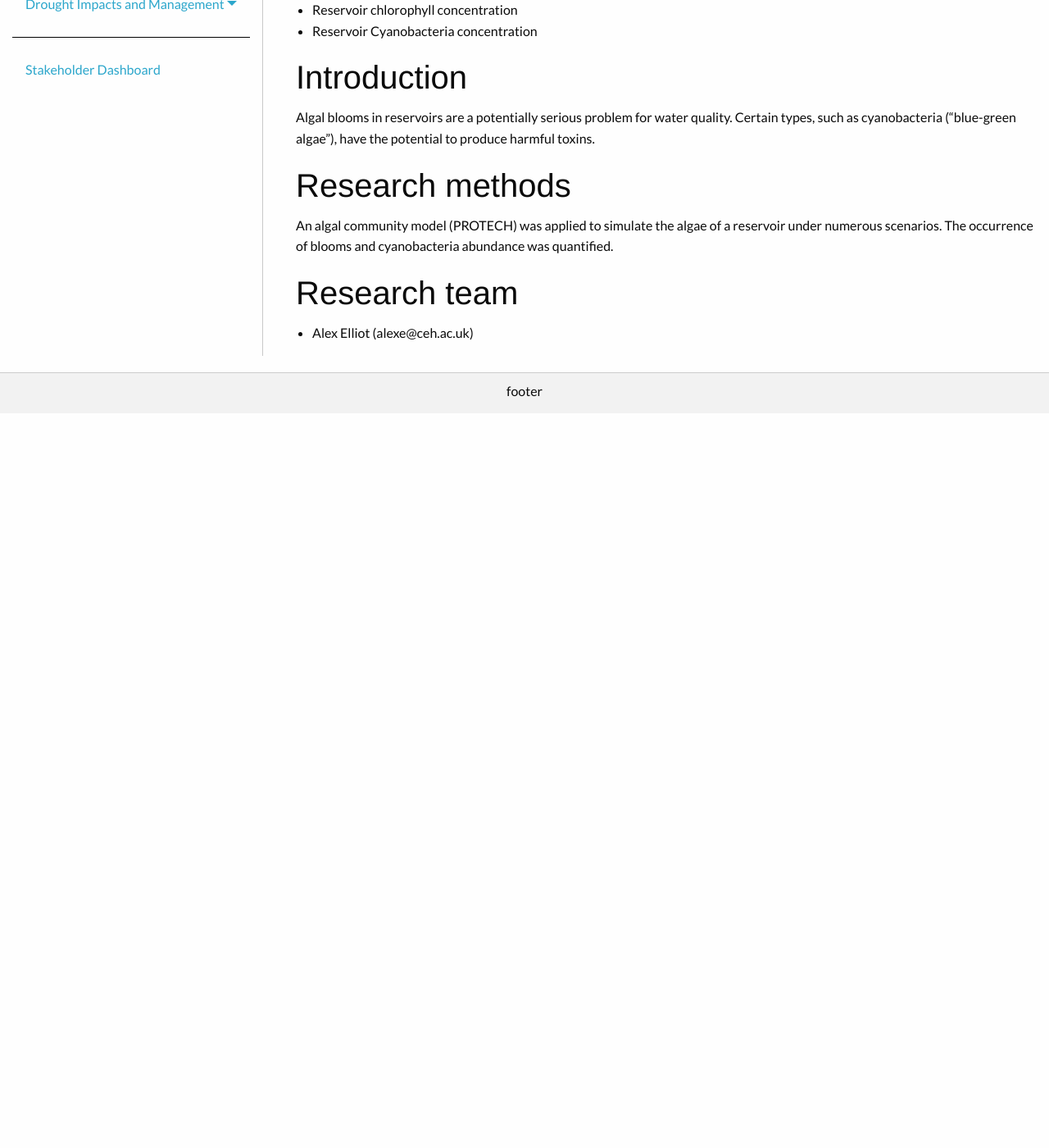
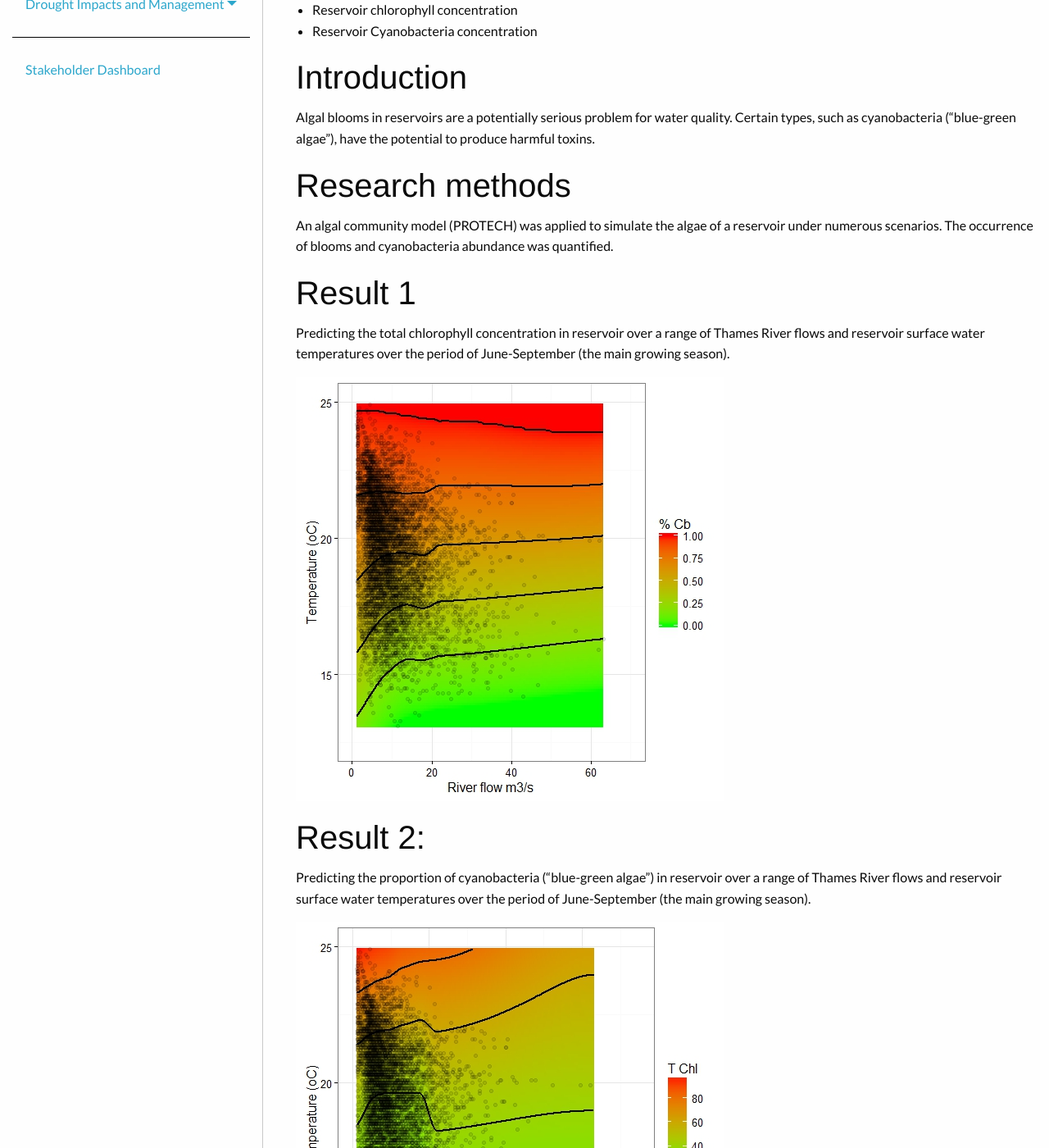
Before and after one commit to VictoriaJJ/mariusdroughtproject.org, a Jekyll site: the page built from _pages/dashboard/science/drought_impacts_management/water_quality/algal_blooms_in_reservoirs.md, in a window 1280 px wide and 1400 px high, scrolled down 270 px. Shown: the whole window at 82% size. Built offline with Jekyll 4.4.1, drawn with Linux system fonts in a browser that asks for light colours; before the commit the page ends 900 px from its top, so only the background shows below that.

Commit message:
Text and figures updated

```diff
--- a/_pages/dashboard/science/drought_impacts_management/water_quality/algal_blooms_in_reservoirs.md
+++ b/_pages/dashboard/science/drought_impacts_management/water_quality/algal_blooms_in_reservoirs.md
@@ -2,7 +2,6 @@
 layout: science
 published: true
 permalink: /dashboard/science/drought_impacts_mgmt/water_quality/abr/
-
 subsection: Drought Impacts Management > Water Quality
 _title: Algal blooms in reservoirs
 ---
@@ -20,6 +19,19 @@ Algal blooms in reservoirs are a potentially serious problem for water quality.
 
 An algal community model (PROTECH) was applied to simulate the algae of a reservoir under numerous scenarios.  The occurrence of blooms and cyanobacteria abundance was quantified.
 
+## Result 1
+
+Predicting the total chlorophyll concentration in reservoir over a range of Thames River flows and reservoir surface water temperatures over the period of June-September (the main growing season).
+
+![Figure 1: CAPTION NEEDED]({{site.baseurl}}/assets/img/Alex1.jpg)
+
+## Result 2:
+
+Predicting the proportion of cyanobacteria (“blue-green algae”) in reservoir over a range of Thames River flows and reservoir surface water temperatures over the period of June-September (the main growing season).
+
+![Figure 2: Total chlorophyll concentration in reservoir over a range of Thames River flows and reservoir surface water temperatures over the period of June-September.]({{site.baseurl}}/assets/img/Alex2.jpeg)
+
+
 ## Research team
 
 * Alex Elliot (alexe@ceh.ac.uk)
```
